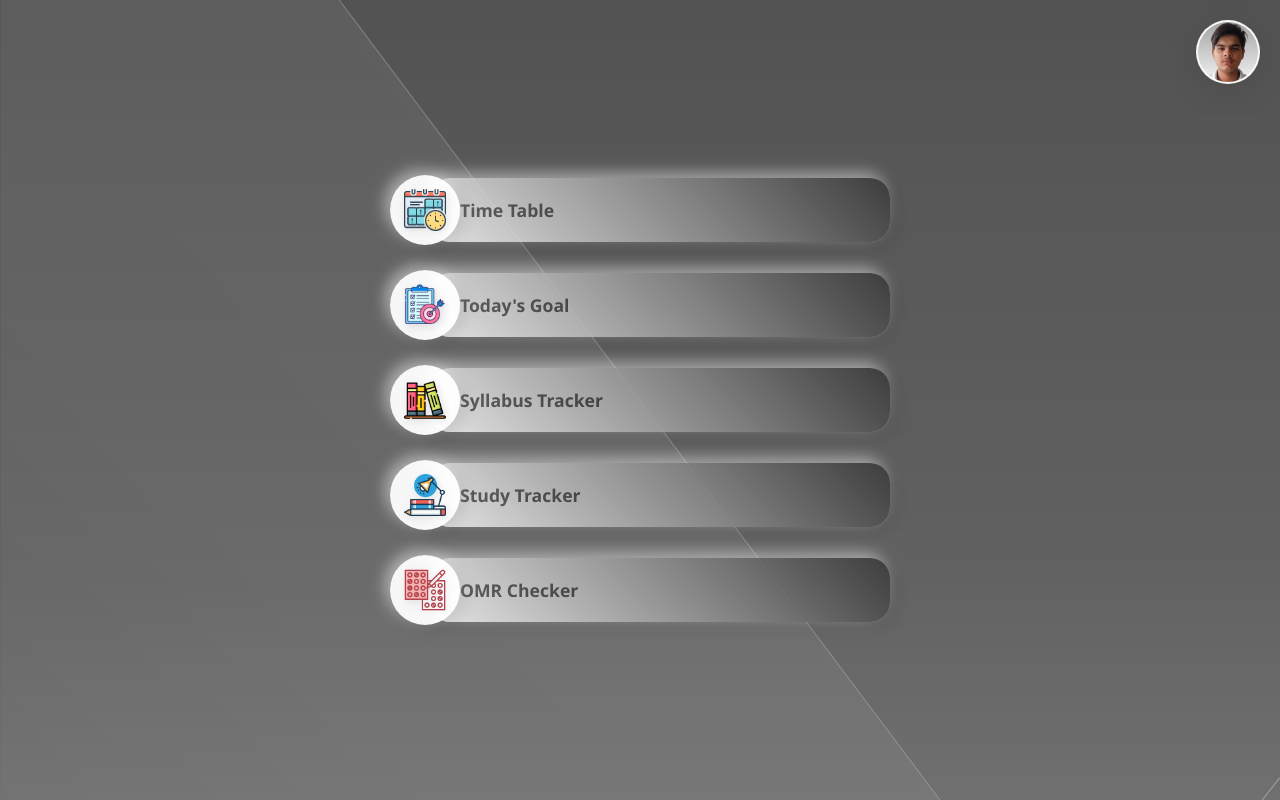
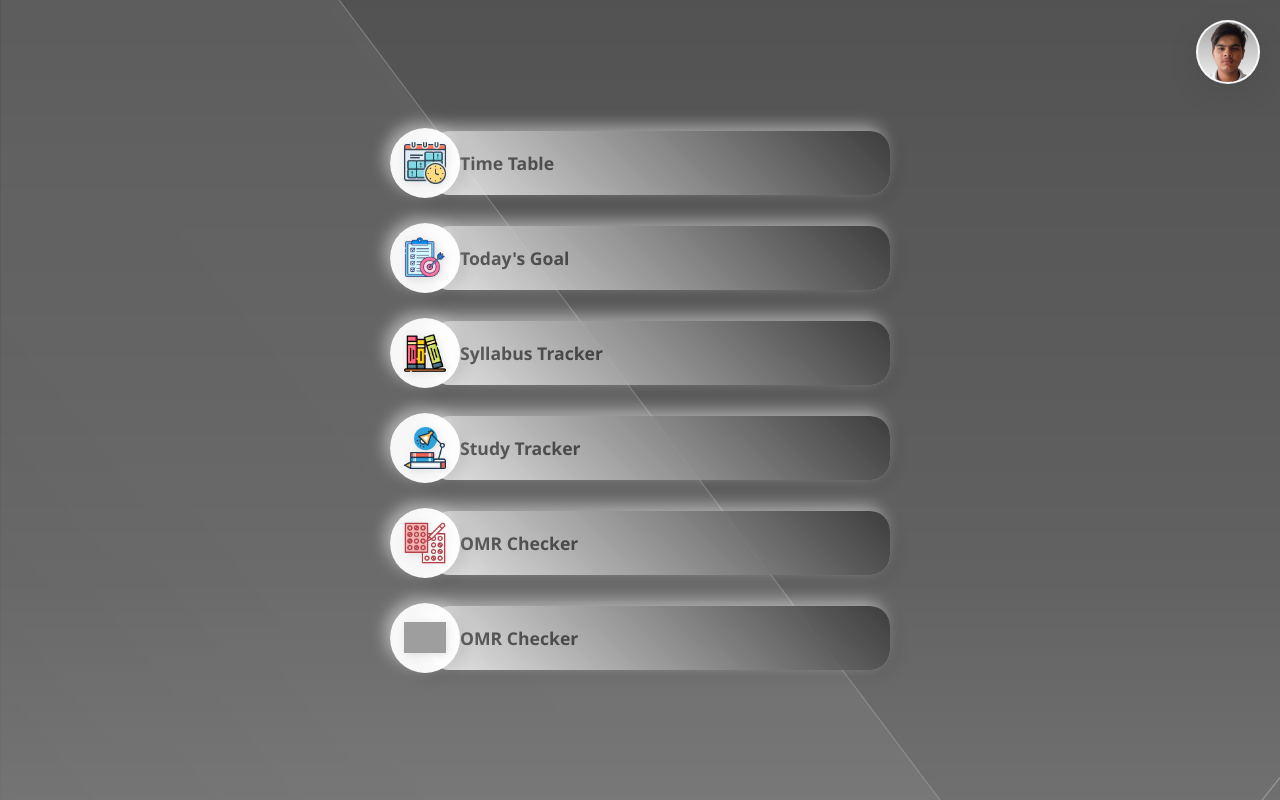
Before and after one commit to Princuu1/Study2, a plain HTML site: page index.html in a window 1280 px wide. Drawn offline with Linux system fonts and the light colour scheme; grey boxes are pictures that could not be loaded.

Commit message:
Update index.html

```diff
--- a/index.html
+++ b/index.html
@@ -217,6 +217,10 @@
             <div class="circle"><img src="quiz.png" alt="Icon"></div>
             <a href="https://princuu1.github.io/-OMR-response-checker/" class="text">OMR Checker</a>
         </div>
+        <div class="menu-item">
+            <div class="circle"><img src="https://cdn-icons-png.flaticon.com/128/3075/3075908.png" alt="Icon"></div>
+            <a href="https://pk-github985.github.io/notestaking/" class="text">OMR Checker</a>
+        </div>
     </div>
 
     <script>
```
